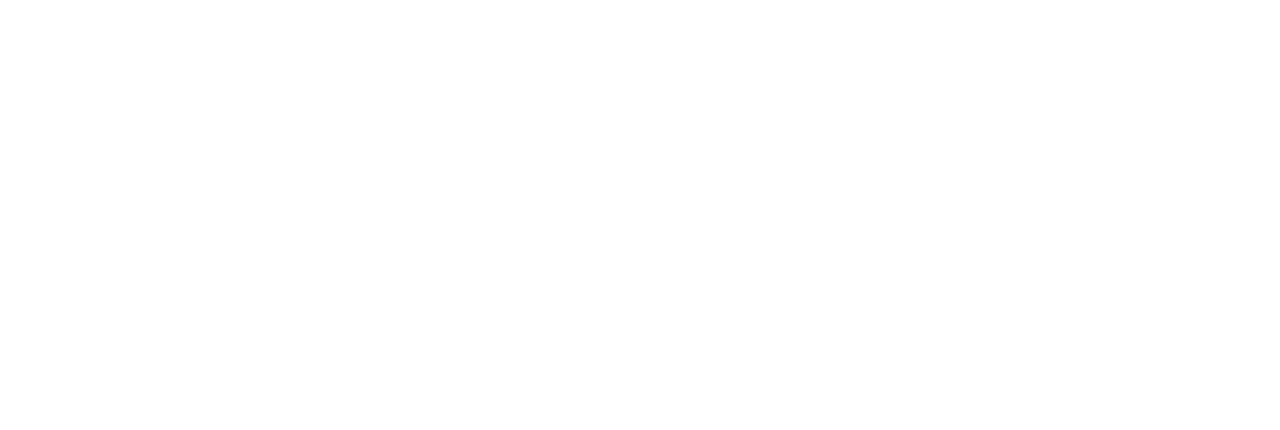
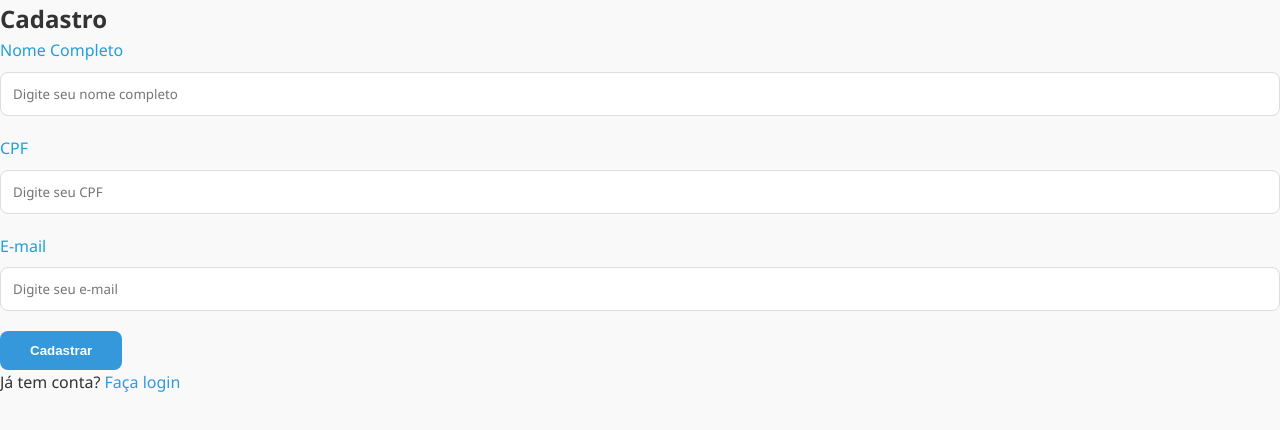
Before and after one commit to Front-End-ChallengeHC-1TDSPG/Sprint-Front-HC, a plain HTML site: page cadastro.html in a window 1280 px wide. Drawn offline with Linux system fonts and the light colour scheme.

Commit message:
Tela de cadastro concluída

```diff
--- a/cadastro.html
+++ b/cadastro.html
@@ -1,11 +1,33 @@
 <!DOCTYPE html>
-<html lang="pr-br">
+<html lang="pt-br">
 <head>
-    <meta charset="UTF-8">
-    <meta name="viewport" content="width=device-width, initial-scale=1.0">
-    <title>Pagina de Cadastro</title>
+  <meta charset="UTF-8" />
+  <meta name="viewport" content="width=device-width, initial-scale=1.0" />
+  <title>Cadastro</title>
+  <link rel="stylesheet" href="./assets/css/login.css" />
+  <link rel="stylesheet" href="./assets/css/style.css">
 </head>
 <body>
-
+  <section class="form-container">
+    <div class="form-box">
+      <h2>Cadastro</h2>
+      <form action="#" method="post">
+        <div class="form-grupo">
+          <label for="nome">Nome Completo</label>
+          <input type="text" id="nome" name="nome" placeholder="Digite seu nome completo" required>
+        </div>
+        <div class="form-grupo">
+          <label for="cpf">CPF</label>
+          <input type="text" id="cpf" name="cpf" placeholder="Digite seu CPF" required>
+        </div>
+        <div class="form-grupo">
+          <label for="email">E-mail</label>
+          <input type="email" id="email" name="email" placeholder="Digite seu e-mail" required>
+        </div>
+        <button type="submit" class="botao">Cadastrar</button>
+      </form>
+      <p class="link">Já tem conta? <a href="login.html">Faça login</a></p>
+    </div>
+  </section>
 </body>
 </html>
```
